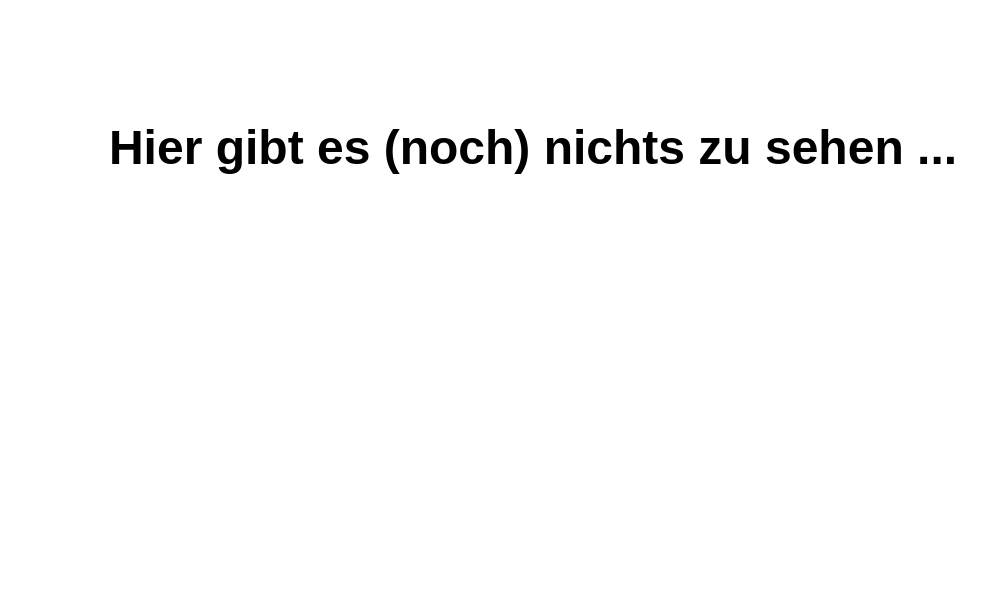
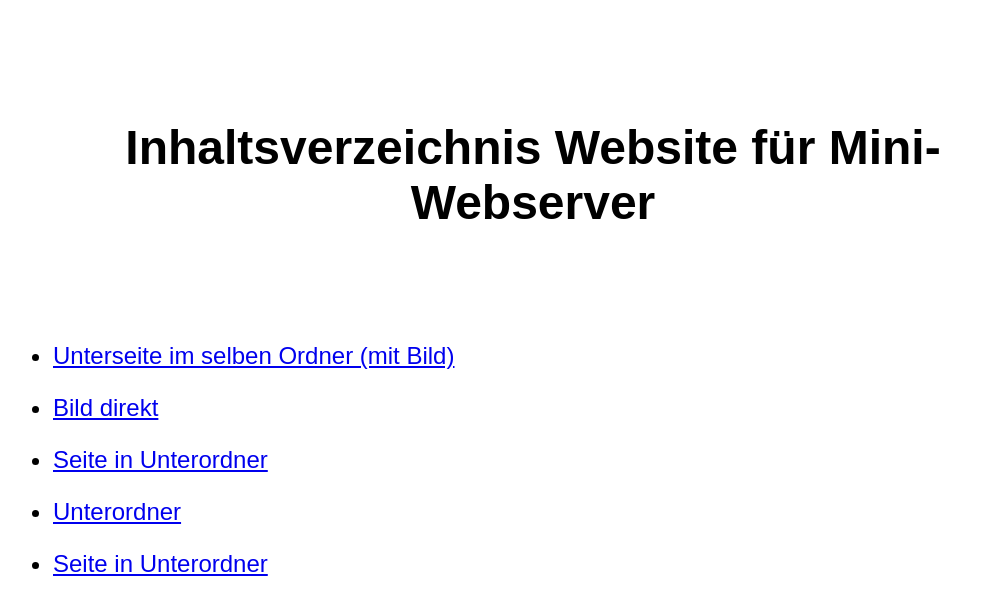
Before and after one commit to MDecker-MobileComputing/Nodejs_WebServerMinimal, a website: page public_html/index.html in a window 1280 px wide. Shown: the whole page, without its empty margins (107-1092 px from the left). Drawn offline with Linux system fonts and the light colour scheme.

Commit message:
Web-Content verbessert

```diff
--- a/public_html/MeinStylesheet.css
+++ b/public_html/MeinStylesheet.css
@@ -1,7 +1,21 @@
 
 body {
     font-family: sans-serif;
+    margin: 5em;
+    font-size: 150%;
+}
+
+h1 {
+
     text-align: center;
-    font-size: 150%;
-    margin: 5em;
 }
+
+li {
+    margin-bottom: 1em;
+}
+
+.zentrieren {
+    display: block;
+    margin-left: auto;
+    margin-right: auto;
+}
--- a/public_html/index.html
+++ b/public_html/index.html
@@ -1,13 +1,23 @@
 <!DOCTYPE html>
 <html lang="de">
 <head>
-    <title>Hier gibt es nichts zu sehen</title>
+    <title>Inhaltsverzeichnis</title>
     <meta charset="utf-8" >
     <meta name="viewport" content="width=device-width, initial-scale=1.0">
     <link rel="stylesheet" type="text/css" href="MeinStylesheet.css">
 </head>
 <body>
 
-  <h1>Hier gibt es (noch) nichts zu sehen ...</h1>
+  <h1>Inhaltsverzeichnis Website für Mini-Webserver</h1>
+
+  <br><br>
+
+  <ul>
+    <li><a href="seite2.html"        >Unterseite im selben Ordner (mit Bild)</a></li>
+    <li><a href="mini-webserver.jpg" >Bild direkt</a></li>
+    <li><a href="ordner/index.html"  >Seite in Unterordner</a></li>
+    <li><a href="ordner/"            >Unterordner</a></li>
+    <li><a href="ordner/seite2.html" >Seite in Unterordner</a></li>
+  </ul>
 
 </body>
```
Also changed, not shown: public_html/seite2.html (+6 -2 lines), public_html/mini-webserver.jpg (added).
